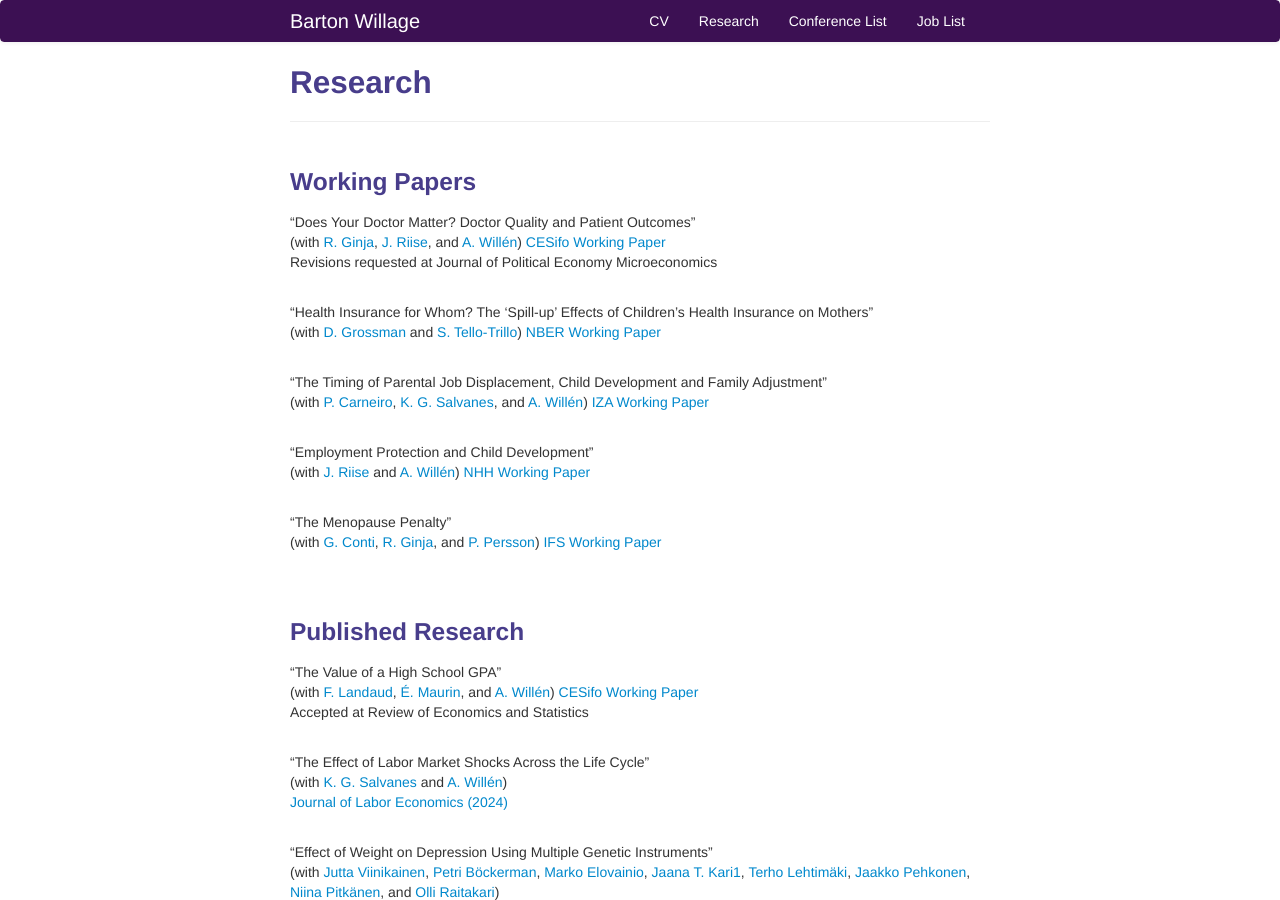
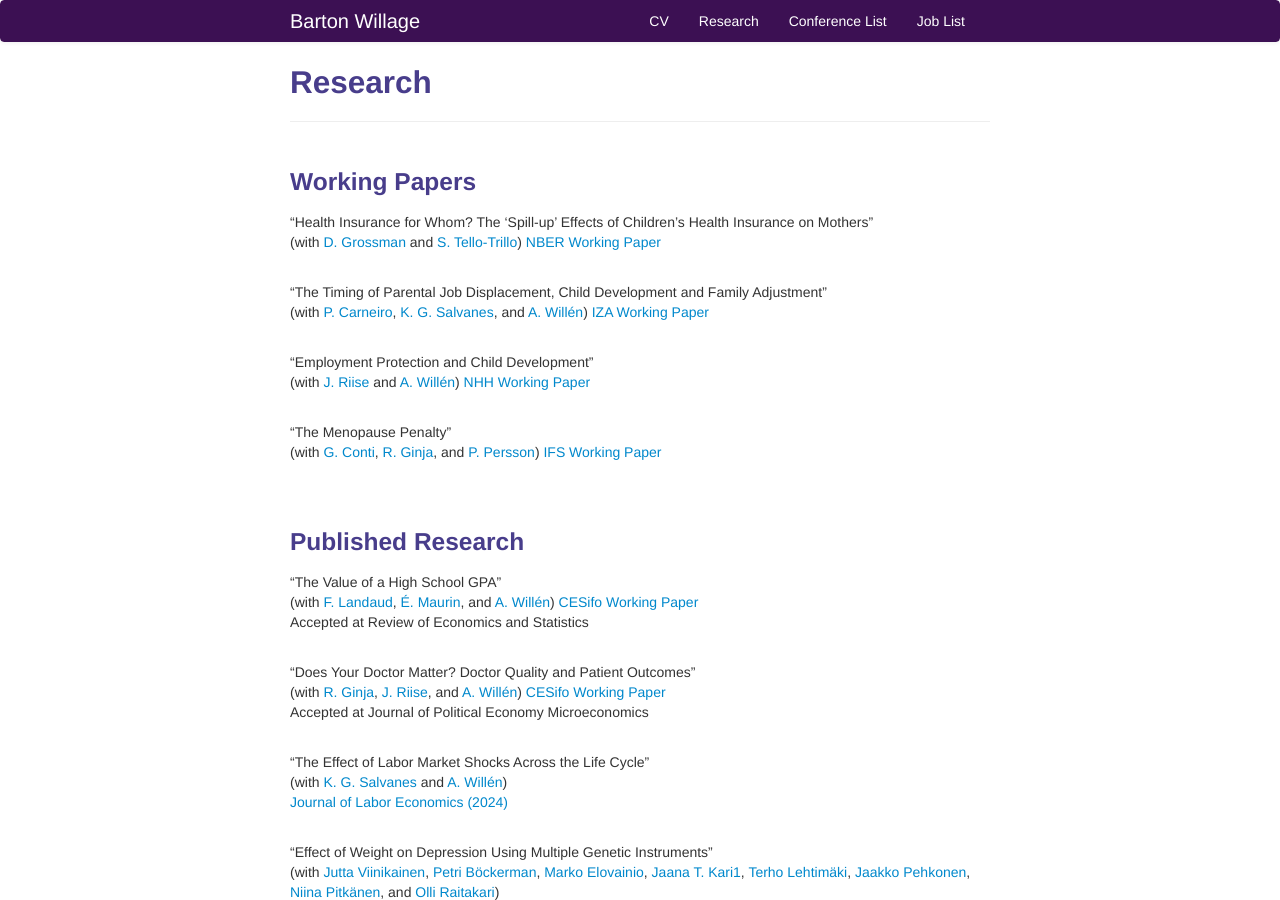
Before and after one commit to bjwillage/bjwillage.github.io, a Jekyll site: the page built from pages/research.md, in a window 1280 px wide and 900 px high. Built offline with Jekyll 4.4.1, drawn with Linux system fonts in a browser that asks for light colours; part of the change alters nothing that is shown.

Commit message:
Update research.md

```diff
--- a/pages/research.md
+++ b/pages/research.md
@@ -6,12 +6,6 @@ description: Barton Willage's research
 
 
 ### Working Papers
-
-"Does Your Doctor Matter? Doctor Quality and Patient Outcomes"<br>
-(with [R. Ginja](https://sites.google.com/site/rcginja/), [J. Riise](https://sites.google.com/site/riisejulie), and [A. Willén](https://www.alexanderwillen.com/))
-[CESifo Working Paper](https://www.cesifo.org/en/publikationen/2022/working-paper/does-your-doctor-matter-doctor-quality-and-patient-outcomes)<br>
-Revisions requested at Journal of Political Economy Microeconomics
-<br><br>
 
 "Health Insurance for Whom? The ‘Spill-up’ Effects of Children’s Health Insurance on Mothers"<br>
 (with [D. Grossman](https://sites.google.com/view/danielgrossman/home) and [S. Tello-Trillo](https://sebastiantellotrillo.com/))
@@ -42,6 +36,12 @@ Revisions requested at Journal of Political Economy Microeconomics
 (with [F. Landaud](https://sites.google.com/view/fannylandaud/home?authuser=0),  [É. Maurin](https://www.parisschoolofeconomics.eu/en/maurin-eric/), and [A. Willén](https://www.alexanderwillen.com/))
 [CESifo Working Paper](https://www.cesifo.org/en/publikationen/2022/working-paper/getting-lucky-long-term-consequences-exam-luck)<br>
 Accepted at Review of Economics and Statistics
+<br><br>
+
+"Does Your Doctor Matter? Doctor Quality and Patient Outcomes"<br>
+(with [R. Ginja](https://sites.google.com/site/rcginja/), [J. Riise](https://sites.google.com/site/riisejulie), and [A. Willén](https://www.alexanderwillen.com/))
+[CESifo Working Paper](https://www.cesifo.org/en/publikationen/2022/working-paper/does-your-doctor-matter-doctor-quality-and-patient-outcomes)<br>
+Accepted at Journal of Political Economy Microeconomics
 <br><br>
 
 "The Effect of Labor Market Shocks Across the Life Cycle"<br>
```
